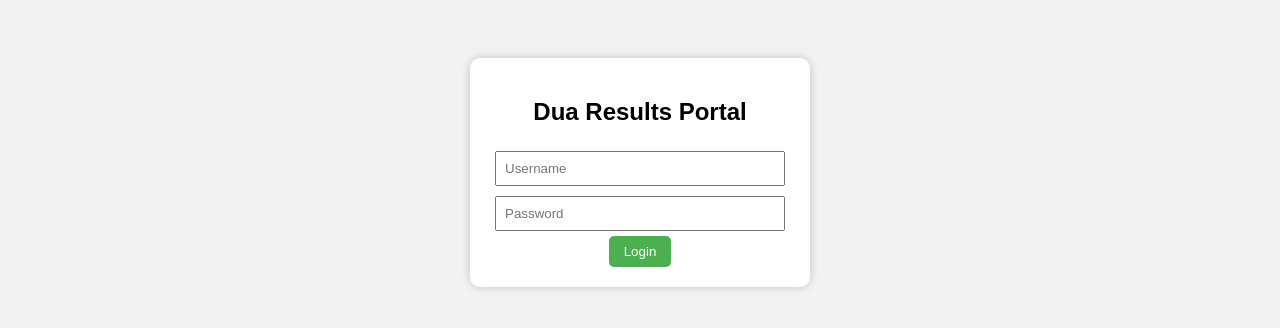
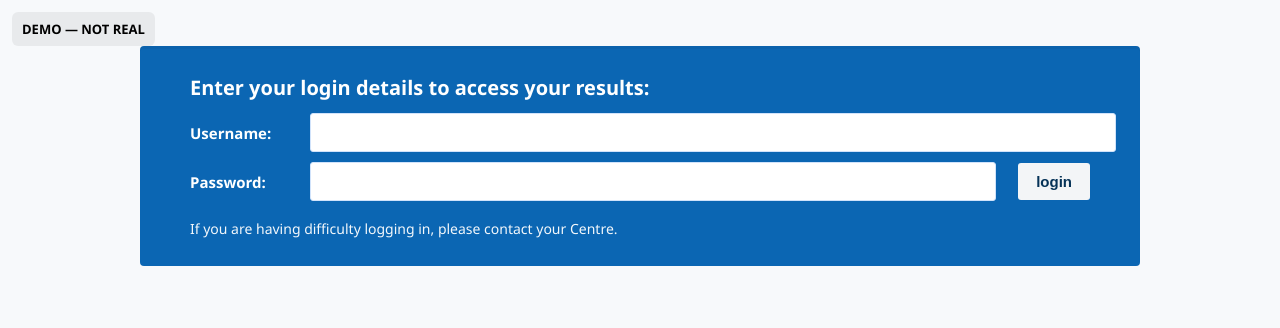
Before and after one commit to DuaWaqarAli/dua-results-portal, a plain HTML site: page index.html in a window 1280 px wide. Drawn offline with Linux system fonts and the light colour scheme.

Commit message:
Update index.html

```diff
--- a/index.html
+++ b/index.html
@@ -1,68 +1,154 @@
 <!DOCTYPE html>
-<html>
+<html lang="en">
 <head>
-  <title>Dua Results Portal</title>
+<meta charset="utf-8" />
+<meta name="viewport" content="width=device-width,initial-scale=1" />
+<title>Candidate Results — Demo</title>
 <style>
-    body {
-      font-family: Arial, sans-serif;
-      text-align: center;
-      background-color: #f2f2f2;
-      padding-top: 50px;
+  :root{
+    --panel-blue:#0b66b3;
+    --panel-bg:#eaf3ff;
+    --card:#fff;
+    --muted:#4b5563;
   }
-    #login-box {
-      background-color: white;
-      width: 300px;
-      margin: auto;
-      padding: 20px;
-      border-radius: 10px;
-      box-shadow: 0px 0px 10px rgba(0,0,0,0.2);
+  html,body{height:100%;margin:0;font-family:Segoe UI,Roboto,Arial,sans-serif;background:#f7f9fb}
+  .wrap{max-width:1000px;margin:28px auto;padding:18px}
+  /* Demo watermark */
+  .demo-badge{
+    position:fixed; top:12px; left:12px;
+    background:rgba(0,0,0,0.06); padding:8px 10px; border-radius:6px;
+    font-weight:700; font-size:13px; z-index:1000;
   }
-    input {
-      margin: 5px;
-      padding: 8px;
-      width: 90%;
+
+  /* big blue panel like screenshot */
+  .blue-panel{
+    background:var(--panel-blue);
+    color:white;
+    padding:28px 22px;
+    border-radius:4px;
+    box-shadow:0 3px 0 rgba(0,0,0,0.04) inset;
   }
-    button {
-      padding: 8px 15px;
-      background-color: #4CAF50;
-      color: white;
-      border: none;
-      cursor: pointer;
-      border-radius: 5px;
+  .panel-inner{
+    display:flex;
+    align-items:center;
+    gap:18px;
+    max-width:900px;
+    margin:auto;
   }
-    button:hover {
-      background-color: #45a049;
+
+  .left-col{flex:1}
+  .headline{font-size:20px;font-weight:700;margin:0 0 10px}
+  .sub{font-size:15px;margin:6px 0 14px;color:rgba(255,255,255,0.95)}
+
+  .form-row{display:flex; align-items:center; gap:10px}
+  label{
+    width:110px;
+    text-align:left;
+    font-weight:700;
+    font-size:15px;
   }
-    #result {
-      margin-top: 20px;
-      display: none;
+  .inputs{flex:1; display:flex; flex-direction:column; gap:12px;}
+  input[type="text"], input[type="password"]{
+    padding:10px 12px;
+    border-radius:3px;
+    border:1px solid #d1e3fb;
+    width:100%;
+    font-size:15px;
   }
-    img {
-      max-width: 100%;
-      border-radius: 10px;
+
+  .right-col{min-width:110px; display:flex; align-items:center; justify-content:flex-end}
+  .login-btn{
+    background:#f3f5f7; color:#063358; border:none; padding:10px 18px; border-radius:3px; font-weight:700; cursor:pointer;
+    font-size:15px;
+  }
+  .login-btn:active{transform:translateY(1px)}
+
+  /* bottom friendly text */
+  .below{color:rgba(255,255,255,0.95); margin-top:18px; font-size:14px}
+
+  /* result area */
+  .result-wrap{max-width:900px;margin:18px auto; display:none}
+  .result-card{background:white;border:1px solid #dceafc;padding:18px;border-radius:4px}
+  .notfound{color:#b82b2b;font-weight:800;font-size:18px}
+  .explain{color:var(--muted); margin-top:8px}
+
+  /* image */
+  .surprise{margin-top:14px; display:none; text-align:center}
+  .surprise img{max-width:380px;border-radius:6px;border:1px solid #cfdff5}
+
+  @media (max-width:760px){
+    .panel-inner{flex-direction:column; align-items:stretch}
+    label{width:100%}
+    .right-col{justify-content:flex-start}
   }
 </style>
 </head>
 <body>
+  <div class="demo-badge">DEMO — NOT REAL</div>
 
-  <div id="login-box">
-    <h2>Dua Results Portal</h2>
-    <input type="text" id="username" placeholder="Username"><br>
-    <input type="password" id="password" placeholder="Password"><br>
-    <button onclick="showResult()">Login</button>
+  <div class="wrap">
+    <div class="blue-panel" role="region" aria-label="Login panel">
+      <div class="panel-inner">
+        <div class="left-col">
+          <div class="headline">Enter your login details to access your results:</div>
+
+          <div class="form-row" style="margin-top:12px;">
+            <label for="username">Username:</label>
+            <div class="inputs">
+              <input id="username" type="text" placeholder="" aria-label="Username (as provided by your centre)">
+            </div>
+            <div class="right-col" style="display:none"></div>
           </div>
 
-  <div id="result">
-    <h3>Result Found!</h3>
-    <img src="yourimage.jpg" alt="Your Result">
+          <div class="form-row" style="margin-top:10px;">
+            <label for="password">Password:</label>
+            <div class="inputs">
+              <input id="password" type="password" placeholder="" aria-label="Password">
+            </div>
+
+            <!-- login button aligned to right (like screenshot) -->
+            <div class="right-col">
+              <button class="login-btn" id="loginBtn">login</button>
+            </div>
+          </div>
+
+          <div class="below">If you are having difficulty logging in, please contact your Centre.</div>
+        </div>
+      </div>
+    </div>
+
+    <!-- result area (hidden until login) -->
+    <div id="resultWrap" class="result-wrap" aria-live="polite">
+      <div class="result-card">
+        <div class="notfound">Result not found</div>
+        <div class="explain">We could not find any results for this candidate. Please check your details or contact your centre.</div>
+
+        <!-- surprise image (change src to your image file name) -->
+        <div class="surprise" id="surpriseDiv">
+          <img id="surpriseImg" src="funny.jpg" alt="Surprise" />
+        </div>
+      </div>
+    </div>
   </div>
 
 <script>
-    function showResult() {
-      document.getElementById("login-box").style.display = "none";
-      document.getElementById("result").style.display = "block";
-    }
+  // This demo does NOT send credentials anywhere.
+  // On click, it hides the blue panel and shows the local result area.
+  document.getElementById('loginBtn').addEventListener('click', function(e){
+    e.preventDefault();
+    // hide the blue panel
+    document.querySelector('.blue-panel').style.display = 'none';
+    // show result card
+    document.getElementById('resultWrap').style.display = 'block';
+
+    // reveal the surprise image after a short delay to simulate "loading"
+    setTimeout(function(){
+      const img = document.getElementById('surpriseImg');
+      // if image not available, keep it hidden safely
+      img.addEventListener('error', function(){ /* silent */ });
+      document.getElementById('surpriseDiv').style.display = 'block';
+    }, 600);
+  });
 </script>
-
 </body>
 </html>
```
Lines whose indentation alone changed are shown as unchanged.
